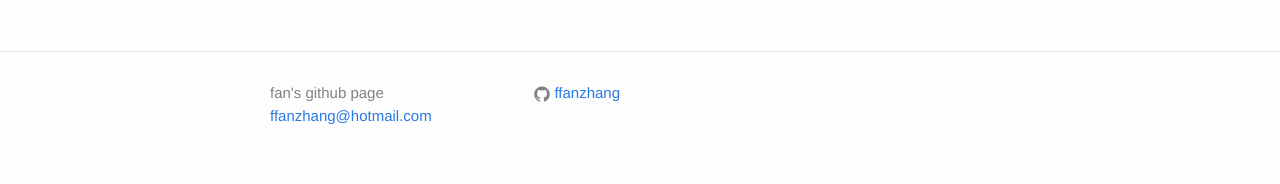
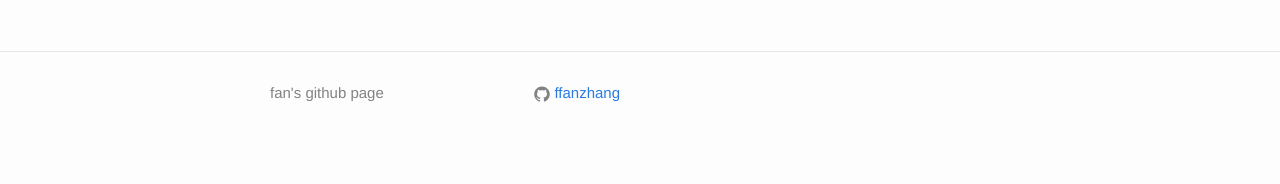
Before and after one commit to ffanzhang/ffanzhang.github.io, a Jekyll site: the page built from _posts/2017-01-15-monty-hall-and-multiple-choice.markdown, in a window 1280 px wide. Shown: the part 924-1108 px from the top of the page. Built offline with Jekyll 4.4.1, drawn with Linux system fonts in a browser that asks for light colours; formulas are drawn with MathJax 3.

Commit message:
removed email and added some notes

```diff
--- a/_config.yml
+++ b/_config.yml
@@ -1,5 +1,4 @@
 title: fan's github page
-email: ffanzhang@hotmail.com
 description: > # this means to ignore newlines until "baseurl:"
 baseurl: "" # the subpath of your site, e.g. /blog
 url: "http://ffanzhang.com" # the base hostname & protocol for your site
```
Also changed, not shown: README.md (added).
